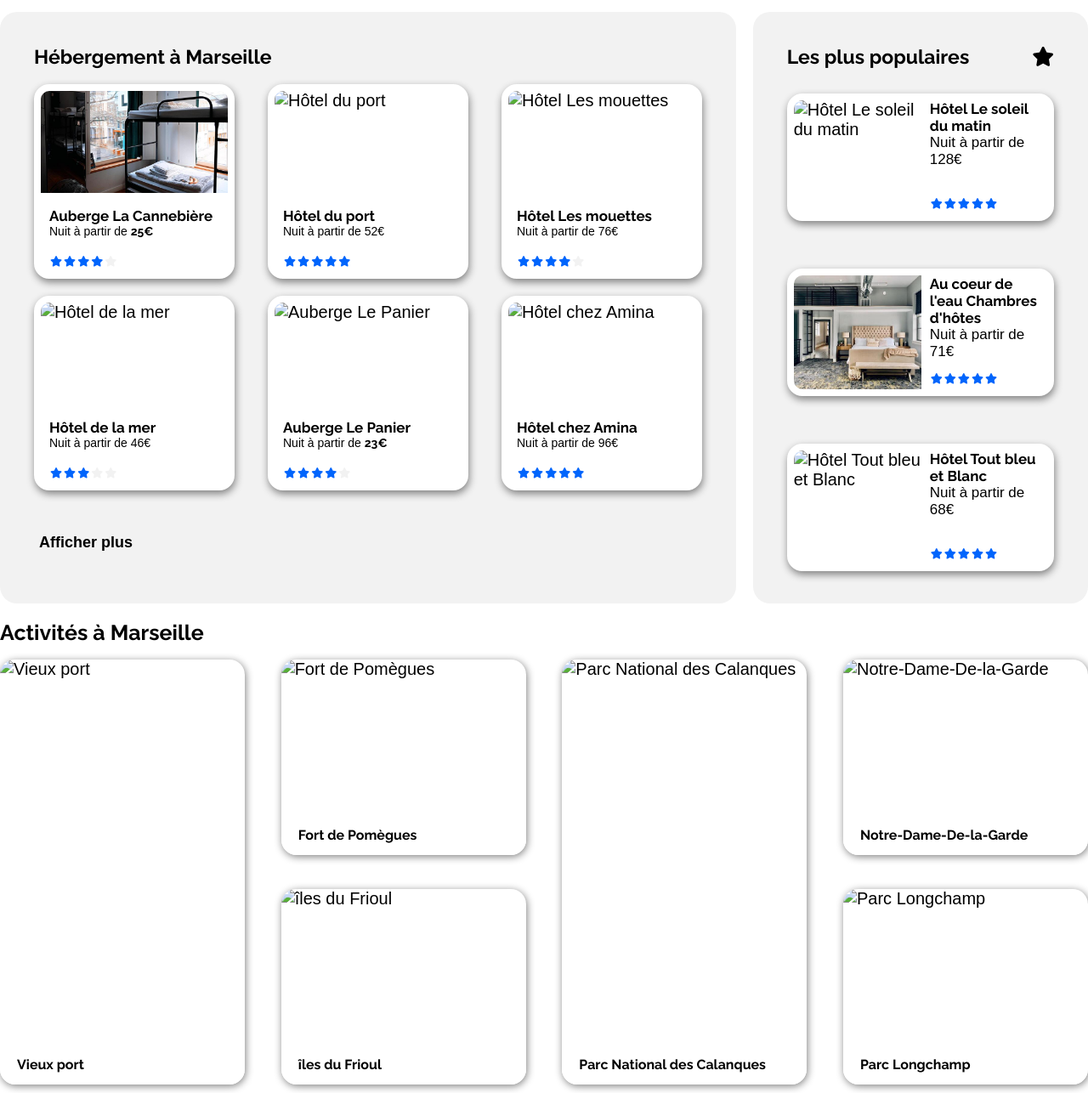
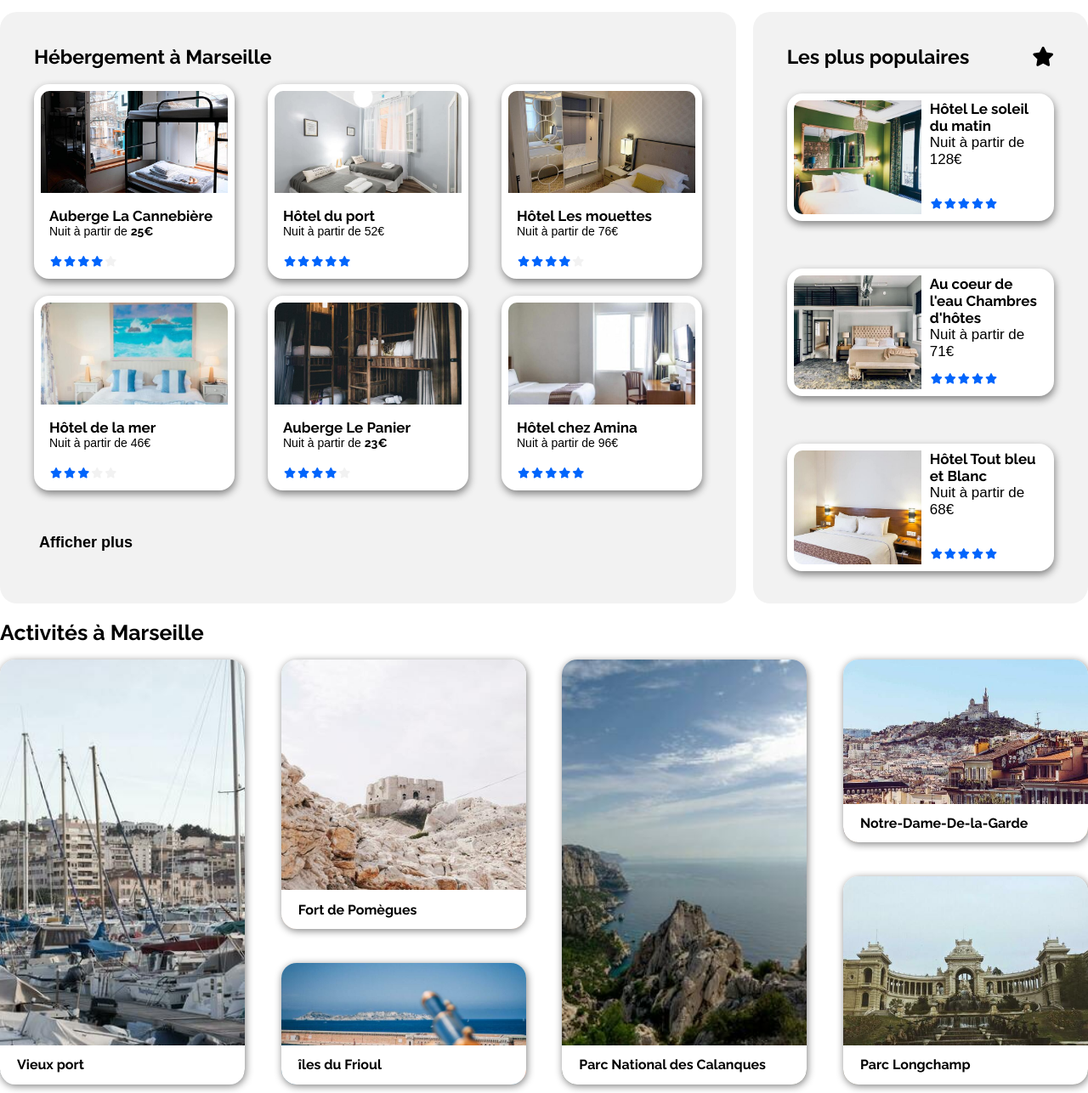
Before and after one commit to DonovanGithub/projet-2, a plain HTML site: page index.html in a window 1280 px wide. Shown: the part 394-1680 px from the top of the page at 85% size. Drawn offline with Linux system fonts and the light colour scheme; the site is published under a folder, as on GitHub Pages, so addresses that start at the root find nothing; a web font is replaced by a local one.

Commit message:
Add files via upload

```diff
--- a/index.html
+++ b/index.html
@@ -22,7 +22,7 @@
         <div id="logo">
           <img
             class="logo"
-            src="/images/logo/Booki.png"
+            src="images/logo/Booki.png"
             alt="logo"
           />
         </div>
@@ -106,7 +106,7 @@
               <div class="image-container">
                 <img
                   class="image"
-                  src="/images/hebergements/fred-kleber-gTbaxaVLvsg-unsplash.jpg" alt="Hôtel du port"
+                  src="images/hebergements/fred-kleber-gTbaxaVLvsg-unsplash.jpg" alt="Hôtel du port"
                 />
               </div>
               <a href="#" class="description">
@@ -128,7 +128,7 @@
               <div class="image-container">
                 <img
                   class="image"
-                  src="/images/hebergements/reisetopia-B8WIgxA_PFU-unsplash.jpg" alt="Hôtel Les mouettes"
+                  src="images/hebergements/reisetopia-B8WIgxA_PFU-unsplash.jpg" alt="Hôtel Les mouettes"
                 />
               </div>
               <a href="#" class="description">
@@ -152,7 +152,7 @@
               <div class="image-container">
                 <img
                   class="image"
-                  src="/images/hebergements/annie-spratt-Eg1qcIitAuA-unsplash.jpg" alt="Hôtel de la mer"
+                  src="images/hebergements/annie-spratt-Eg1qcIitAuA-unsplash.jpg" alt="Hôtel de la mer"
                 />
               </div>
               <a href="#" class="description">
@@ -176,7 +176,7 @@
               <div class="image-container">
                 <img
                   class="image"
-                  src="/images/hebergements/nicate-lee-kT-ZyaiwBe0-unsplash.jpg" alt="Auberge Le Panier"
+                  src="images/hebergements/nicate-lee-kT-ZyaiwBe0-unsplash.jpg" alt="Auberge Le Panier"
                 />
               </div>
               <a href="#" class="description">
@@ -201,7 +201,7 @@
               <div class="image-container">
                 <img
                   class="image"
-                  src="/images/hebergements/febrian-zakaria-M6S1WvfW68A-unsplash.jpg" alt="Hôtel chez Amina"
+                  src="images/hebergements/febrian-zakaria-M6S1WvfW68A-unsplash.jpg" alt="Hôtel chez Amina"
                 />
               </div>
               <a href="#" class="description">
@@ -231,7 +231,7 @@
             <div class="hébergement-bloc">
               <div class="image-container">
                 <img
-                  src="/images/hebergements/emile-guillemot-Bj_rcSC5XfE-unsplash.jpg" alt="Hôtel Le soleil du matin"
+                  src="images/hebergements/emile-guillemot-Bj_rcSC5XfE-unsplash.jpg" alt="Hôtel Le soleil du matin"
                 />
               </div>
               <a href="#" class="description">
@@ -273,7 +273,7 @@
             <div class="hébergement-bloc">
               <div class="image-container">
                 <img
-                  src="/images/hebergements/febrian-zakaria-sjvU0THccQA-unsplash.jpg" alt="Hôtel Tout bleu et Blanc"
+                  src="images/hebergements/febrian-zakaria-sjvU0THccQA-unsplash.jpg" alt="Hôtel Tout bleu et Blanc"
                 />
               </div>
               <a href="#" class="description">
@@ -299,7 +299,7 @@
           <a href="#" class="activité-container">
             <div class="activité-image">
               <img
-                src="/images/activites/reno-laithienne-QUgJhdY5Fyk-unsplash.jpg" alt="Vieux port"
+                src="images/activites/reno-laithienne-QUgJhdY5Fyk-unsplash.jpg" alt="Vieux port"
               />
             </div>
             <div class="activité-description">
@@ -312,7 +312,7 @@
           <a href="#" class="activité-container">
             <div class="activité-image">
               <img
-                src="/images/activites/paul-hermann-QFTrLdQIRhI-unsplash.jpg" alt="Fort de Pomègues"
+                src="images/activites/paul-hermann-QFTrLdQIRhI-unsplash.jpg" alt="Fort de Pomègues"
               />
             </div>
             <div class="activité-description">
@@ -323,7 +323,7 @@
           <a href="#" class="activité-container">
             <div class="activité-image">
               <img
-                src="/images/activites/kevin-hikari-rV_Qd1l-VXg-unsplash.jpg" alt="îles du Frioul"
+                src="images/activites/kevin-hikari-rV_Qd1l-VXg-unsplash.jpg" alt="îles du Frioul"
               />
             </div>
             <div class="activité-description">
@@ -336,7 +336,7 @@
           <a href="#" class="activité-container">
             <div class="activité-image">
               <img
-                src="/images/activites/kilyan-sockalingum-NR8-cBCN3aI-unsplash.jpg" alt="Parc National des Calanques"
+                src="images/activites/kilyan-sockalingum-NR8-cBCN3aI-unsplash.jpg" alt="Parc National des Calanques"
               />
             </div>
             <div class="activité-description">
@@ -349,7 +349,7 @@
           <a href="#" class="activité-container">
             <div class="activité-image">
               <img
-                src="/images/activites/florian-wehde-xW9e8gdotxI-unsplash.jpg" alt="Notre-Dame-De-la-Garde"
+                src="images/activites/florian-wehde-xW9e8gdotxI-unsplash.jpg" alt="Notre-Dame-De-la-Garde"
               />
             </div>
             <div class="activité-description">
@@ -360,7 +360,7 @@
           <a href="#" class="activité-container">
             <div class="activité-image">
               <img
-                src="/images/activites/lena-paulin-wH2-EJoDcV0-unsplash.jpg" alt="Parc Longchamp"
+                src="images/activites/lena-paulin-wH2-EJoDcV0-unsplash.jpg" alt="Parc Longchamp"
               />
             </div>
             <div class="activité-description">
```
